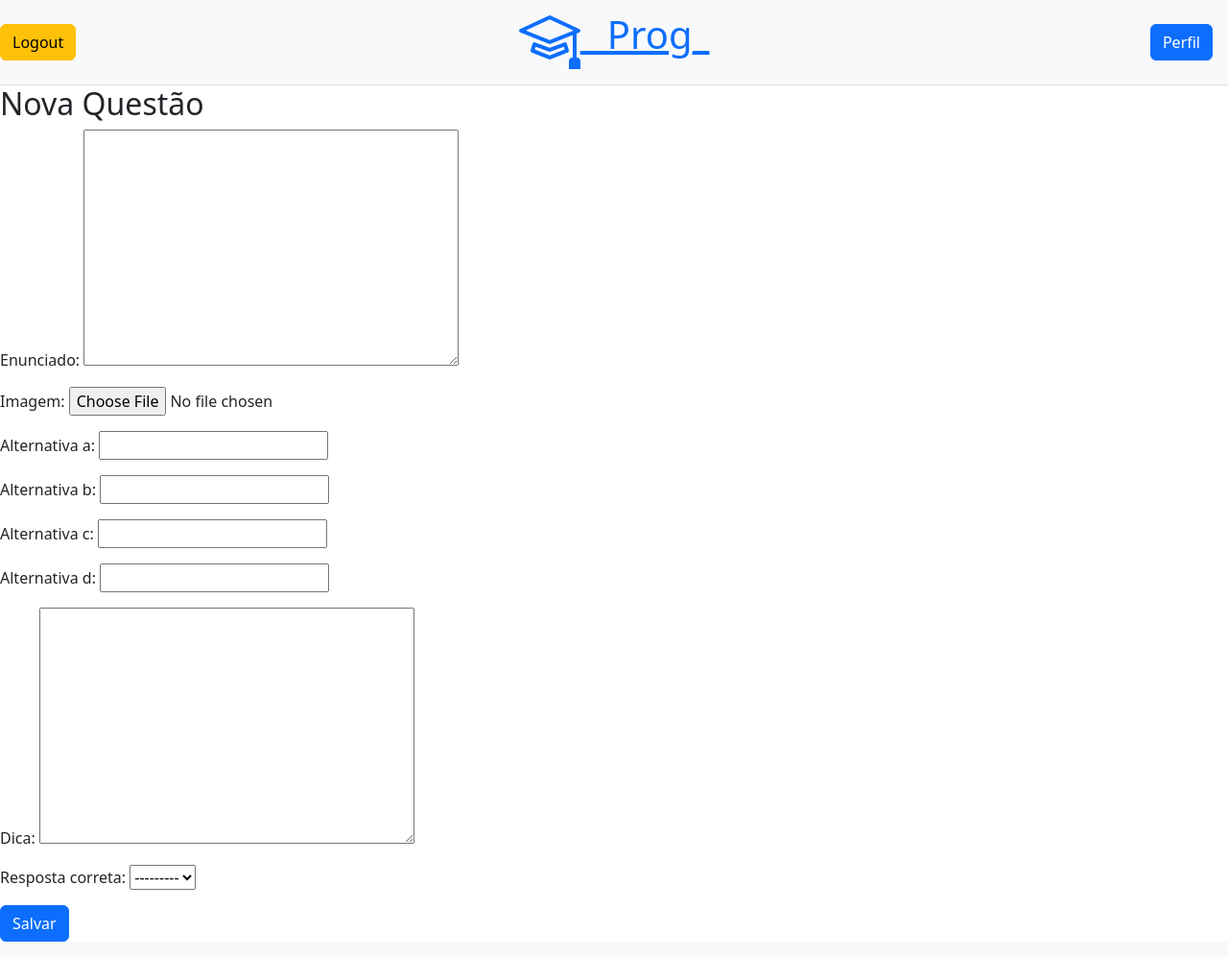
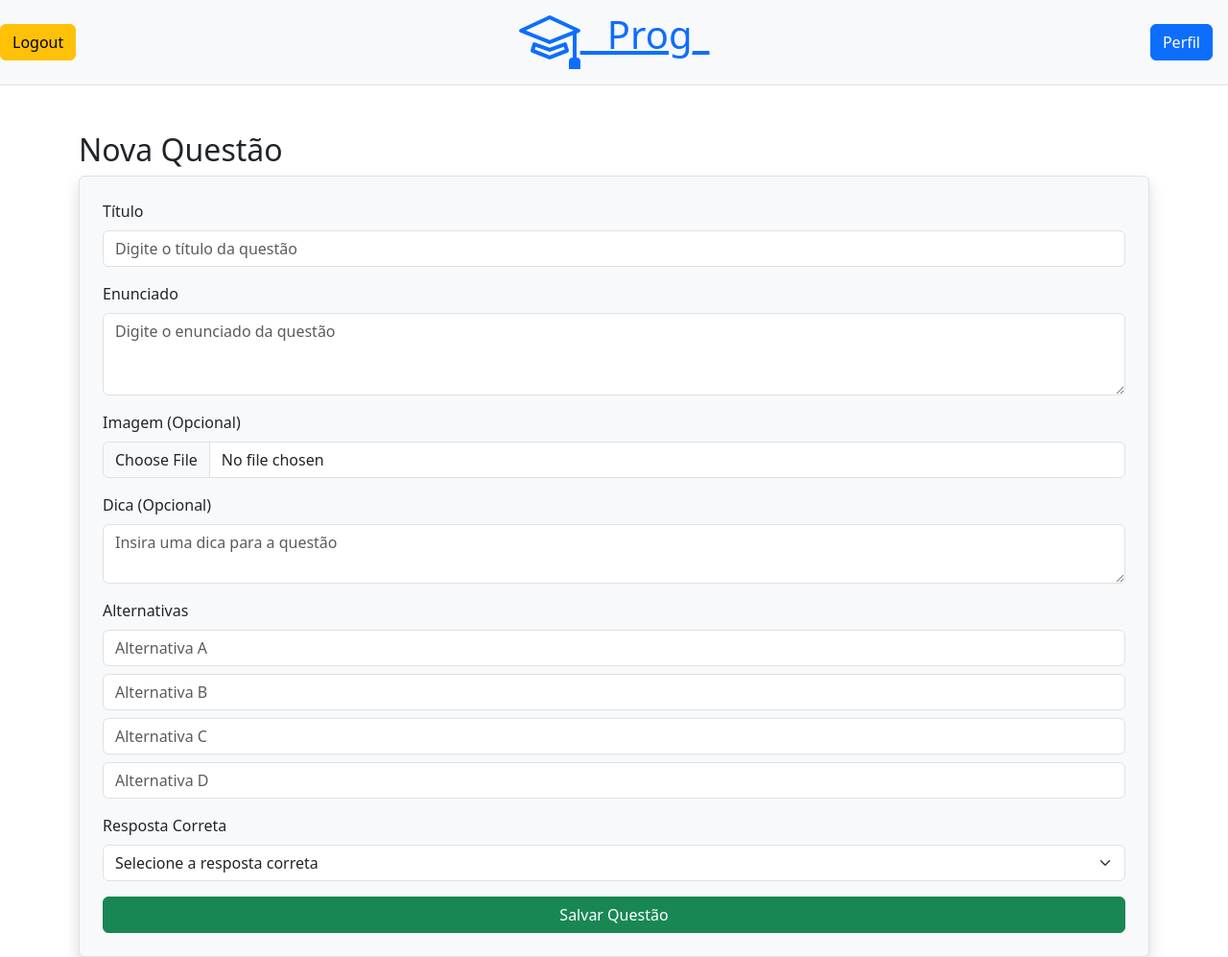
Before and after one commit to WesleyMBezerra/prog, a Django app: page /questoes/nova/ in a window 1280 px wide. Shown: the whole page at 96% size. Run offline with Django 5.2, Linux system fonts and the light colour scheme.

Commit message:
Criação de questão e Questionário um pouco mais bonitas, sabe

```diff
--- a/prog/templates/pages/questoes/form_questao.html
+++ b/prog/templates/pages/questoes/form_questao.html
@@ -1,8 +1,54 @@
 {% include "parties/header.html" %}
 
-<h2>{% if object %}Editar{% else %}Nova{% endif %} Questão</h2>
-<form method="post" enctype="multipart/form-data">
+
+
+
+{% comment %} <form method="post" enctype="multipart/form-data">
     {% csrf_token %}
     {{ form.as_p }}
     <button type="submit" class="btn btn-primary">Salvar</button>
-</form>
+</form> {% endcomment %}
+
+
+<div class="container mt-5">
+
+    <h2>{% if object %}Editar{% else %}Nova{% endif %} Questão</h2> <!--Não apagar essa parte -->
+
+    <form method="post" enctype="multipart/form-data" class="p-4 border rounded bg-light shadow">
+        {% csrf_token %}
+        <div class="mb-3">
+            <label for="titulo" class="form-label">Título</label>
+            <input type="text" name="titulo" id="titulo" class="form-control" placeholder="Digite o título da questão" required>
+        </div>
+        <div class="mb-3">
+            <label for="enunciado" class="form-label">Enunciado</label>
+            <textarea name="enunciado" id="enunciado" class="form-control" rows="3" placeholder="Digite o enunciado da questão" required></textarea>
+        </div>
+        <div class="mb-3">
+            <label for="imagem" class="form-label">Imagem (Opcional)</label>
+            <input type="file" name="imagem" id="imagem" class="form-control">
+        </div>
+        <div class="mb-3">
+            <label for="dica" class="form-label">Dica (Opcional)</label>
+            <textarea name="dica" id="dica" class="form-control" rows="2" placeholder="Insira uma dica para a questão"></textarea>
+        </div>
+        <div class="mb-3">
+            <label for="alternativas" class="form-label">Alternativas</label>
+            <input type="text" name="alternativa_a" class="form-control mb-2" placeholder="Alternativa A" required>
+            <input type="text" name="alternativa_b" class="form-control mb-2" placeholder="Alternativa B" required>
+            <input type="text" name="alternativa_c" class="form-control mb-2" placeholder="Alternativa C" required>
+            <input type="text" name="alternativa_d" class="form-control mb-2" placeholder="Alternativa D" required>
+        </div>
+        <div class="mb-3">
+            <label for="resposta_correta" class="form-label">Resposta Correta</label>
+            <select name="resposta_correta" id="resposta_correta" class="form-select" required>
+                <option value="" selected disabled>Selecione a resposta correta</option>
+                <option value="A">A</option>
+                <option value="B">B</option>
+                <option value="C">C</option>
+                <option value="D">D</option>
+            </select>
+        </div>
+        <button type="submit" class="btn btn-success w-100">Salvar Questão</button>
+    </form>
+</div>
```
Also changed, not shown: prog/templates/pages/questoes/form_questionario.html (+40 -0 lines).
